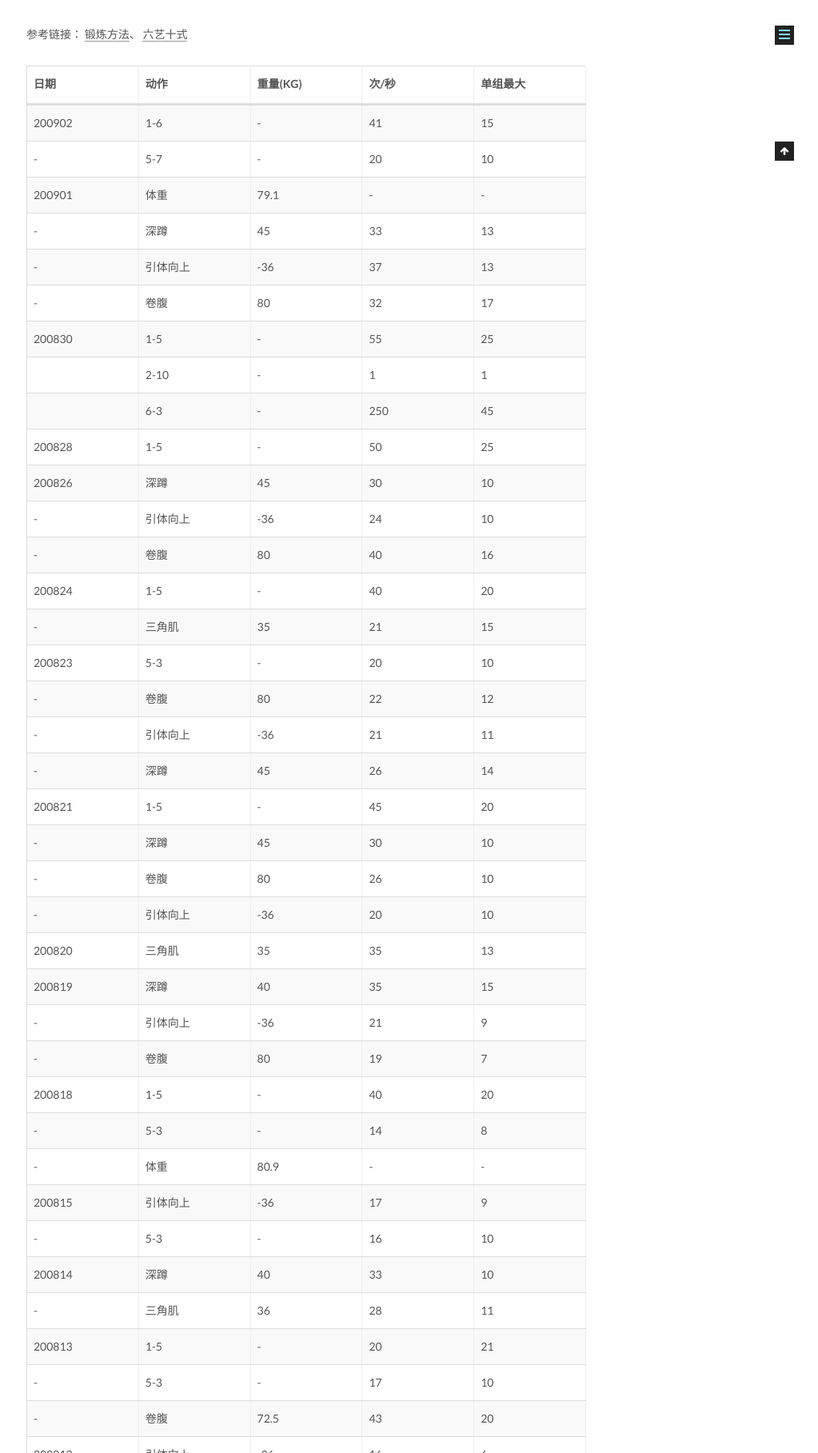
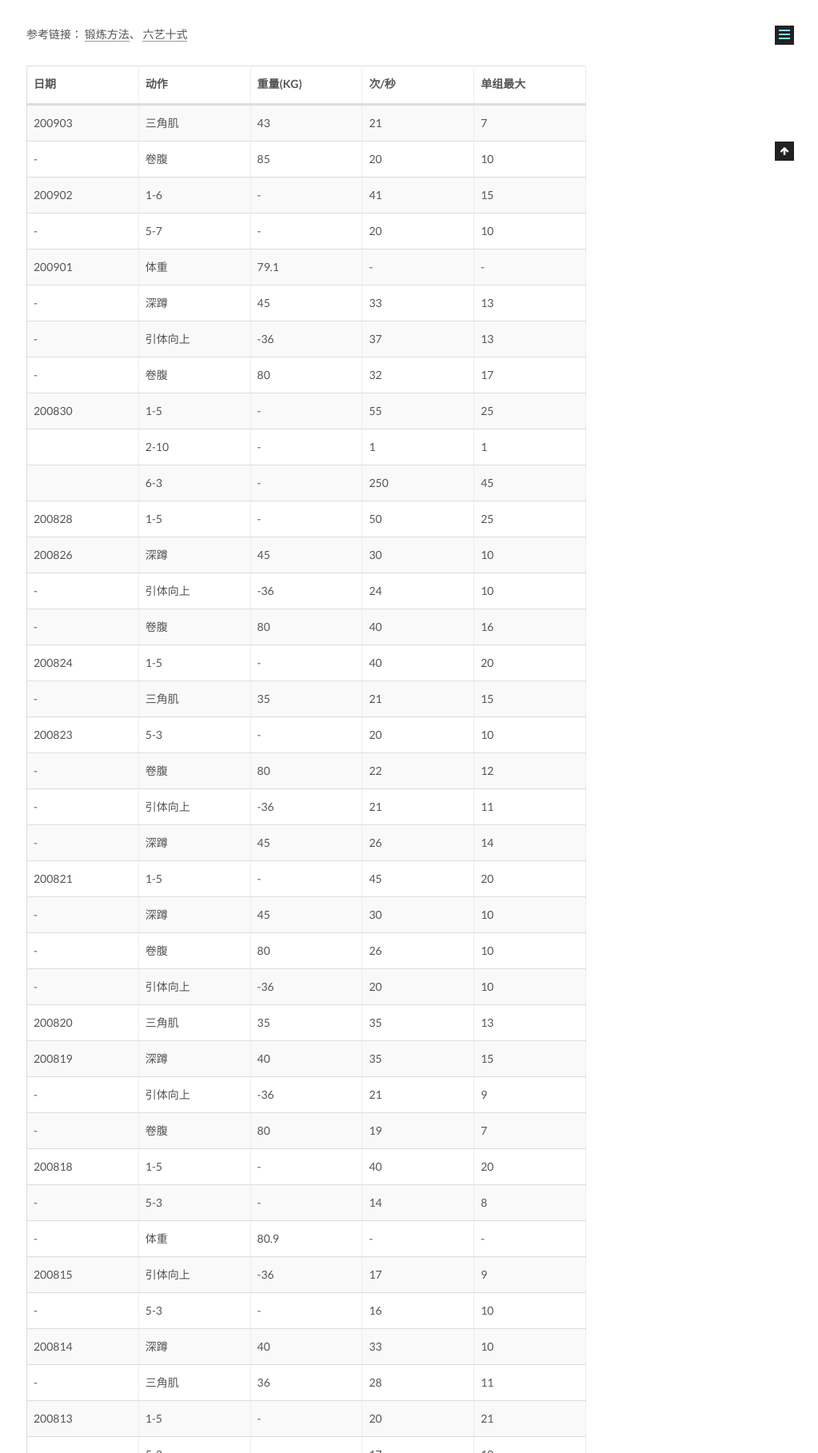
Before and after one commit to CodeHunter2006/CodeHunter2006.github.io, a Jekyll site: the page built from _posts/2020-06-01-Fitness_Record.md, in a window 1280 px wide, cut to the strip 799-2616 px from the top of the page. Shown: the whole strip at 80% size, without its empty margins (257-1280 px from the left). Built offline with Jekyll 4.4.1, drawn with Linux system fonts in a browser that asks for light colours.

Commit message:
[doc]: add contents.

```diff
--- a/_posts/2020-06-01-Fitness_Record.md
+++ b/_posts/2020-06-01-Fitness_Record.md
@@ -14,6 +14,8 @@ tags: Healthy
 
 | 日期   | 动作     | 重量(KG) | 次/秒 | 单组最大 |
 | ------ | -------- | -------- | ----- | -------- |
+| 200903 | 三角肌   | 43       | 21    | 7        |
+| -      | 卷腹     | 85       | 20    | 10       |
 | 200902 | 1-6      | -        | 41    | 15       |
 | -      | 5-7      | -        | 20    | 10       |
 | 200901 | 体重     | 79.1     | -     | -        |
```
